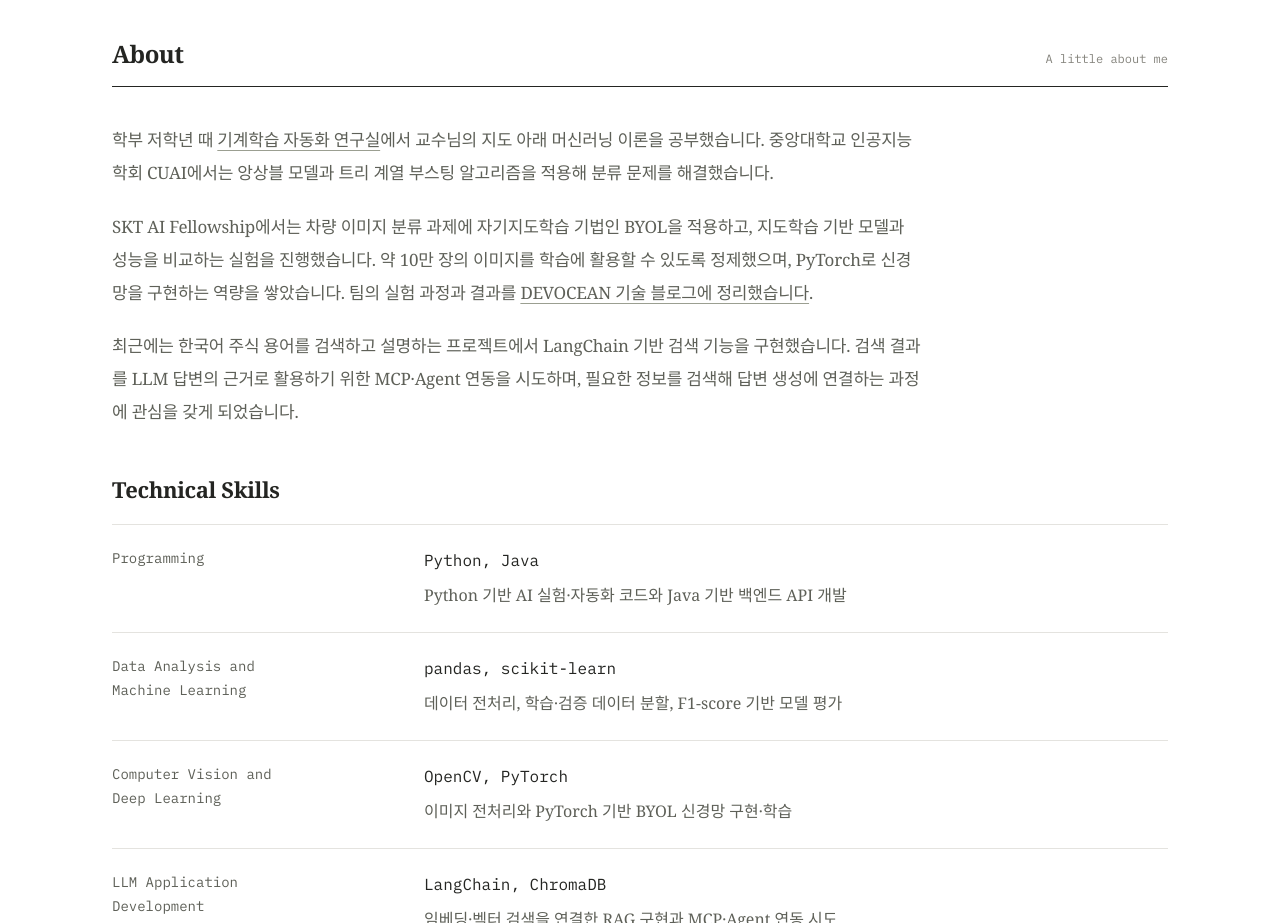
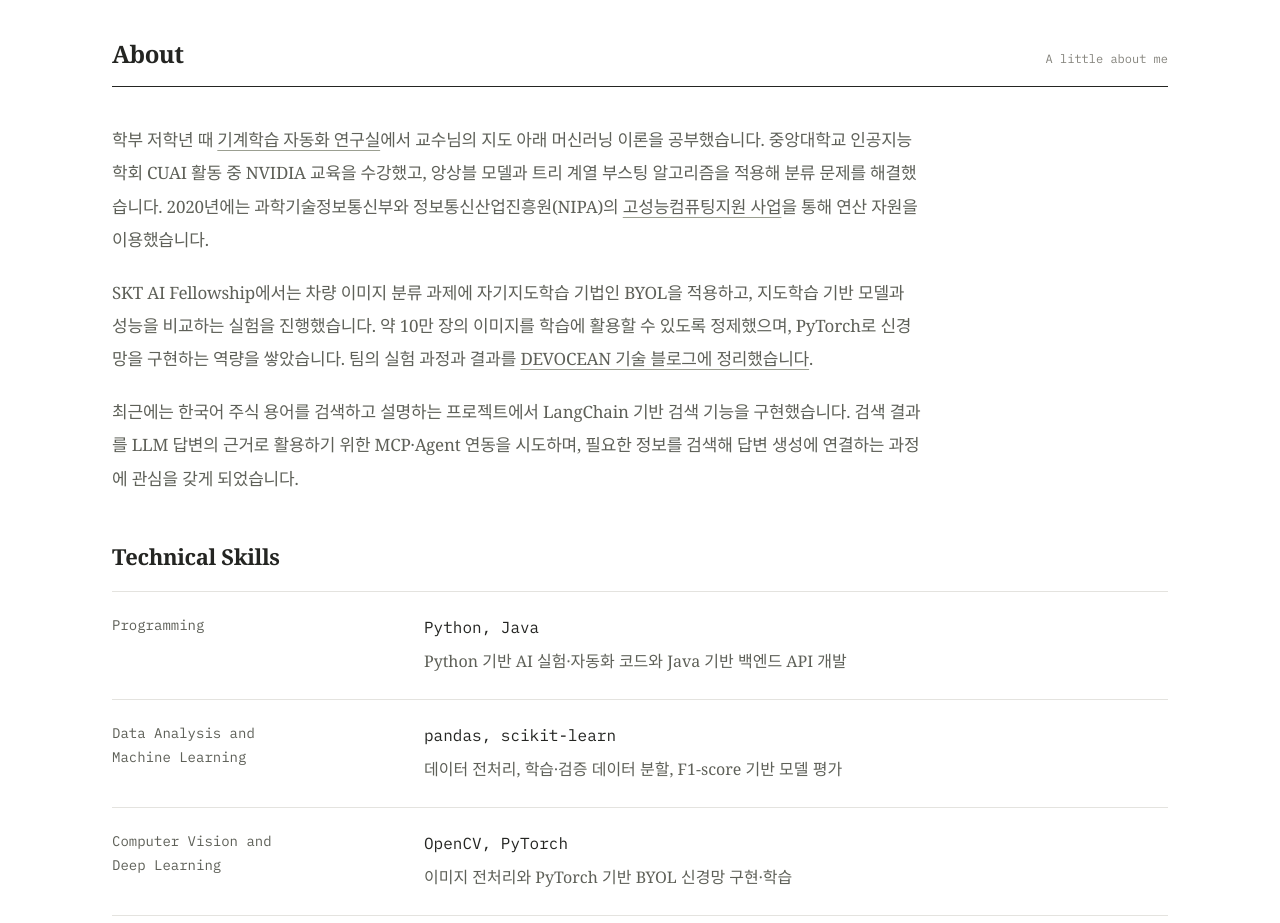
Before and after one commit to skwent77/jaehyun-portfolio, a plain HTML site: page index.html in a window 1280 px wide. Shown: the part 2860-3783 px from the top of the page. Drawn offline with Linux system fonts and the light colour scheme; a web font is replaced by a local one.

Commit message:
Publish NVIDIA training and computing program experience

```diff
--- a/index.html
+++ b/index.html
@@ -61,7 +61,7 @@
     <section class="about-section" id="about" aria-labelledby="about-title">
       <div class="section-heading"><h2 id="about-title">About</h2><span class="mono">A little about me</span></div>
       <div class="about-copy">
-        <p>학부 저학년 때 <a href="https://ml.cau.ac.kr/" target="_blank" rel="noopener noreferrer">기계학습 자동화 연구실</a>에서 교수님의 지도 아래 머신러닝 이론을 공부했습니다. 중앙대학교 인공지능 학회 CUAI에서는 앙상블 모델과 트리 계열 부스팅 알고리즘을 적용해 분류 문제를 해결했습니다.</p>
+        <p>학부 저학년 때 <a href="https://ml.cau.ac.kr/" target="_blank" rel="noopener noreferrer">기계학습 자동화 연구실</a>에서 교수님의 지도 아래 머신러닝 이론을 공부했습니다. 중앙대학교 인공지능 학회 CUAI 활동 중 NVIDIA 교육을 수강했고, 앙상블 모델과 트리 계열 부스팅 알고리즘을 적용해 분류 문제를 해결했습니다. 2020년에는 과학기술정보통신부와 정보통신산업진흥원(NIPA)의 <a href="https://www.nipa.kr/home/2-2/11430" target="_blank" rel="noopener noreferrer">고성능컴퓨팅지원 사업</a>을 통해 연산 자원을 이용했습니다.</p>
         <p>SKT AI Fellowship에서는 차량 이미지 분류 과제에 자기지도학습 기법인 BYOL을 적용하고, 지도학습 기반 모델과 성능을 비교하는 실험을 진행했습니다. 약 10만 장의 이미지를 학습에 활용할 수 있도록 정제했으며, PyTorch로 신경망을 구현하는 역량을 쌓았습니다. 팀의 실험 과정과 결과를 <a href="https://devocean.sk.com/blog/techBoardDetail.do?ID=163494" target="_blank" rel="noopener noreferrer">DEVOCEAN 기술 블로그에 정리했습니다</a>.</p>
         <p>최근에는 한국어 주식 용어를 검색하고 설명하는 프로젝트에서 LangChain 기반 검색 기능을 구현했습니다. 검색 결과를 LLM 답변의 근거로 활용하기 위한 MCP·Agent 연동을 시도하며, 필요한 정보를 검색해 답변 생성에 연결하는 과정에 관심을 갖게 되었습니다.</p>
       </div>
```
